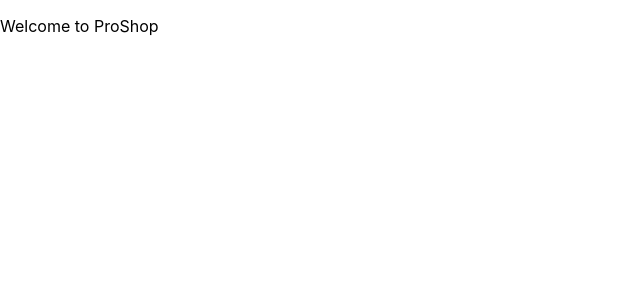
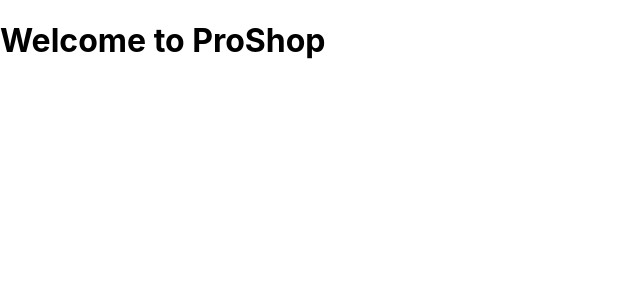
Before and after one commit to kartik20144/e-comm-web, a React (Create React App) app in the folder frontend/: page / in a window 1280 px wide. Shown: the top 300 px of the page, without its empty margins (0-640 px from the left). Built offline with nearby package versions, Linux system fonts and the light colour scheme.

Commit message:
reversing test

```diff
--- a/frontend/src/App.js
+++ b/frontend/src/App.js
@@ -2,7 +2,7 @@
 
 const App = () => {
   return (
-   <p>Welcome to ProShop</p>
+   <h1>Welcome to ProShop</h1>
   )
 }
 
```
